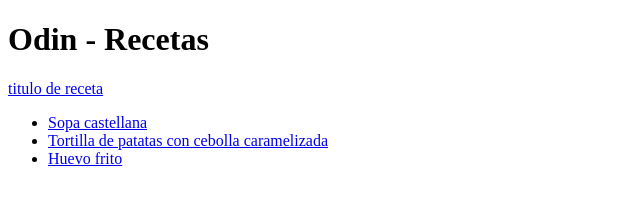
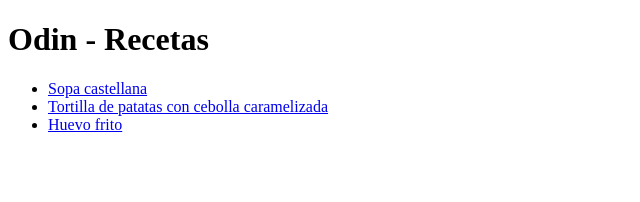
Before and after one commit to rubacode/odin-recipes, a plain HTML site: page index.html in a window 1280 px wide. Shown: the whole page, without its empty margins (0-640 px from the left). Drawn offline with Linux system fonts and the light colour scheme.

Commit message:
Update index.html

```diff
--- a/index.html
+++ b/index.html
@@ -7,7 +7,7 @@
 </head>
 <body>
     <h1>Odin - Recetas</h1>
-    <a href="recipes/recipename.html">titulo de receta</a>
+
     <ul>
         <li><a href="recipes/page1.html">Sopa castellana</a></li>
         <li><a href="recipes/page2.html">Tortilla de patatas con cebolla caramelizada</a></li>
```
